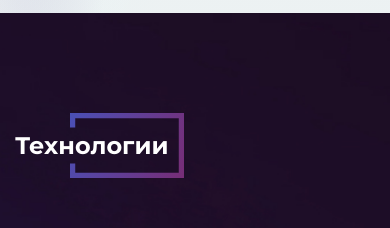
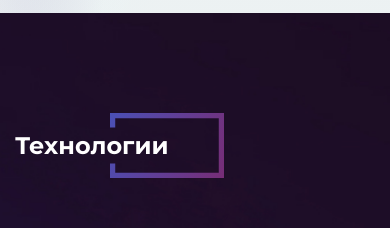
Before and after one commit to lRaven/compas-pro, a Vue app: page / in a window 390 px wide. Shown: the part 2626-2854 px from the top of the page. Built offline with nearby package versions, Linux system fonts and the light colour scheme.

Commit message:
fix: edited technologies title decorative el pos.

```diff
--- a/src/components/TheTechnologies.vue
+++ b/src/components/TheTechnologies.vue
@@ -97,6 +97,7 @@
 				background: url(/public/img/icon/decorative-block.svg) center
 					right / contain no-repeat;
 				margin-bottom: 10rem;
+				padding-right: 7rem;
 			}
 		}
 		&__lists {
@@ -116,17 +117,25 @@
 		.the-technologies {
 			&__title {
 				&-wrapper {
-					padding: 0 4rem;
+					padding: 0 7rem 0 4rem;
 				}
 			}
 		}
 	}
-
+	@media (max-width: 1023px) {
+		.the-technologies {
+			&__title {
+				&-wrapper {
+					height: 9.5rem;
+				}
+			}
+		}
+	}
 	@media (max-width: 767px) {
 		.the-technologies {
 			&__title {
 				&-wrapper {
-					padding: 0 1.5rem;
+					padding: 0 7rem 0 1.5rem;
 				}
 			}
 		}
@@ -137,6 +146,7 @@
 			&__title {
 				&-wrapper {
 					height: 6.5rem;
+					padding-right: 5.5rem;
 				}
 			}
 		}
```
